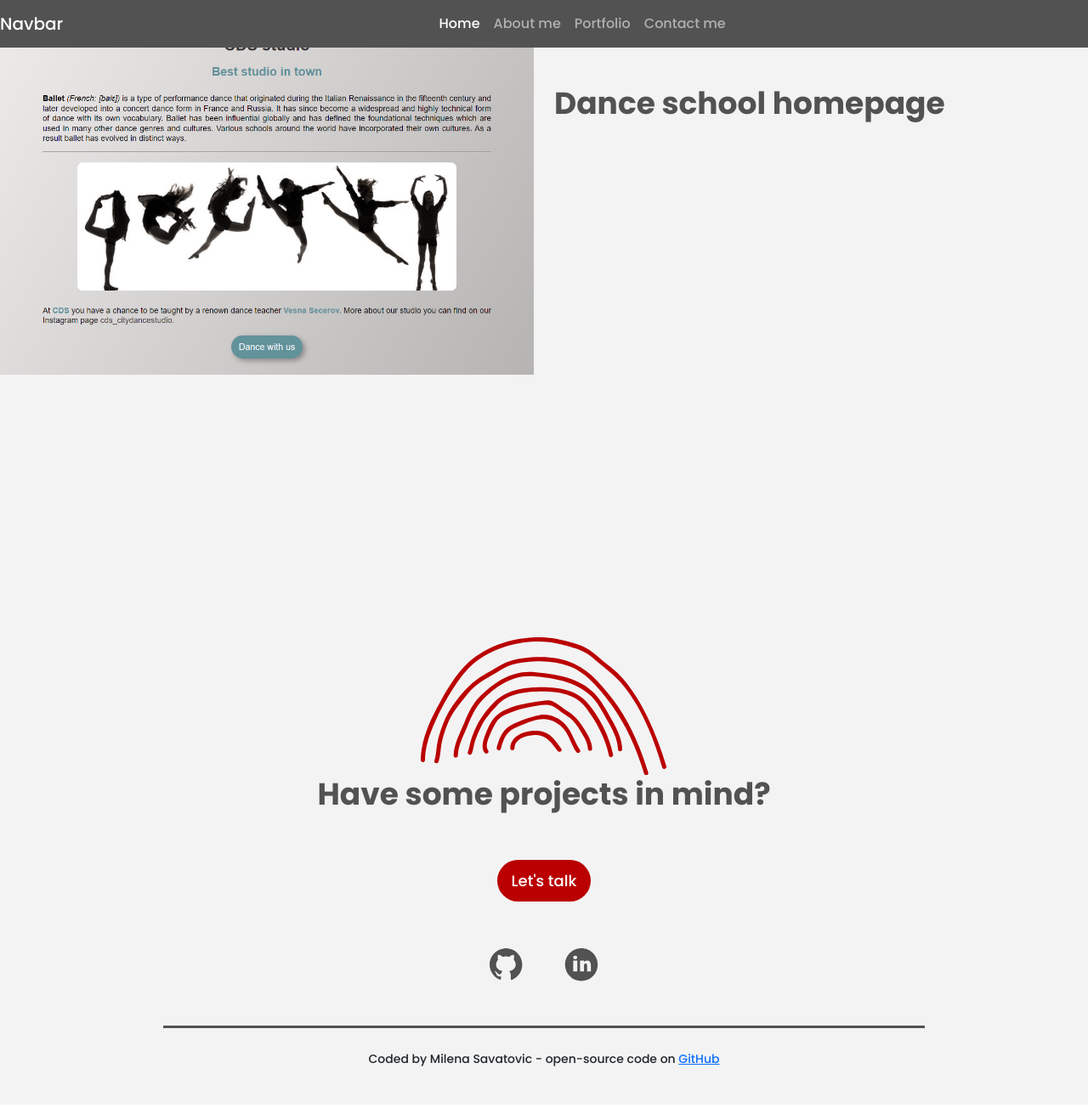
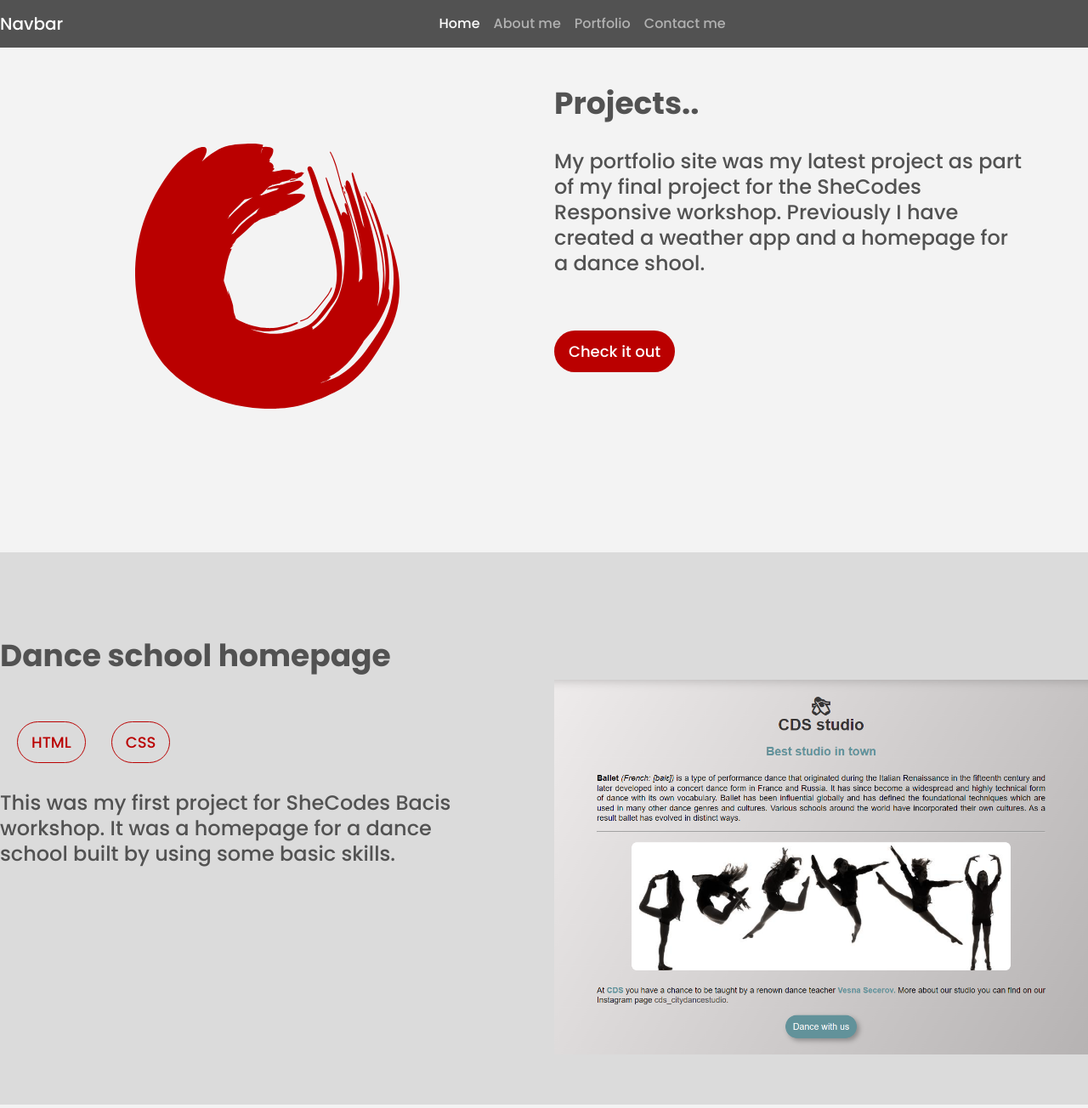
Before and after one commit to MilenaSavatovic/portfolio, a plain HTML site: page portfolio.html in a window 1280 px wide. Shown: the top 1304 px of the page at 85% size. Drawn offline with nearby package versions, Linux system fonts and the light colour scheme.

Commit message:
Added content to projects page

```diff
--- a/portfolio.html
+++ b/portfolio.html
@@ -62,11 +62,43 @@
     <div class="container-fluid">
       <section class="bcg-light-gray">
         <div class="row h-100">
-          <div class="col-md-6 h-100">
-            <img src="/images/ballet.png" alt="ballet" class="img-fluid" />
+          <div class="col-md-6">
+            <div class="d-flex align-items-center justify-content-center h-100">
+              <img src="/images/circle.svg" alt="circle" />
+            </div>
           </div>
           <div class="col-md-6 text-box">
+            <h2>Projects..</h2>
+            <p>
+              My portfolio site was my latest project as part of my final
+              project for the SheCodes Responsive workshop. Previously I have
+              created a weather app and a homepage for a dance shool.
+            </p>
+            <div>
+              <a href="#project1" class="btn btn-branding">Check it out</a>
+            </div>
+          </div>
+        </div>
+      </section>
+      <section class="bcg-darker-gray" id="project1">
+        <div class="row h-100">
+          <div class="col-md-6 text-box">
             <h2>Dance school homepage</h2>
+            <div class="d-flex justify-content-start">
+              <a href="#" class="btn btn-branding-secondary">HTML</a>
+              <a href="#" class="btn btn-branding-secondary">CSS</a>
+            </div>
+            <p>
+              This was my first project for SheCodes Bacis workshop. It was a
+              homepage for a dance school built by using some basic skills.
+            </p>
+          </div>
+          <div class="col-md-6 h-100">
+            <img
+              src="/images/ballet.png"
+              alt="ballet"
+              class="img-fluid project-img"
+            />
           </div>
         </div>
       </section>
--- a/styles/portfolio.css
+++ b/styles/portfolio.css
@@ -92,6 +92,18 @@ footer {
   margin-top: 48px;
 }
 
+.btn-branding-secondary {
+  border-radius: 50px;
+  background: var(--background-color-darker-gray);
+  color: var(--button-color);
+  font-size: 18px;
+  padding: 10px 16px;
+  margin-top: 48px;
+  border: 1px solid var(--button-color);
+  margin-right: 10px;
+  margin-left: 20px;
+}
+
 .icons a {
   margin: 10px 20px;
   color: var(--background-color-dark-gray);
@@ -133,6 +145,12 @@ footer {
 
 .skills-icons div {
   margin-right: 20px;
+  margin-bottom: 10px;
+}
+
+.project-img {
+  position: relative;
+  top: 150px;
 }
 
 @media (max-width: 1000px) {
@@ -146,11 +164,11 @@ footer {
 
   p {
     font-size: 18px;
-    line-height: 20px;
+    line-height: 30px;
   }
 
   section {
-    padding: 50px 0;
+    padding: 80px 16px;
     text-align: center;
     height: unset;
   }
@@ -177,4 +195,9 @@ footer {
   .skills-icons {
     justify-content: space-evenly;
   }
+
+  .skills-icons div {
+    margin-left: 16px;
+    margin-right: 16px;
+  }
 }
```
